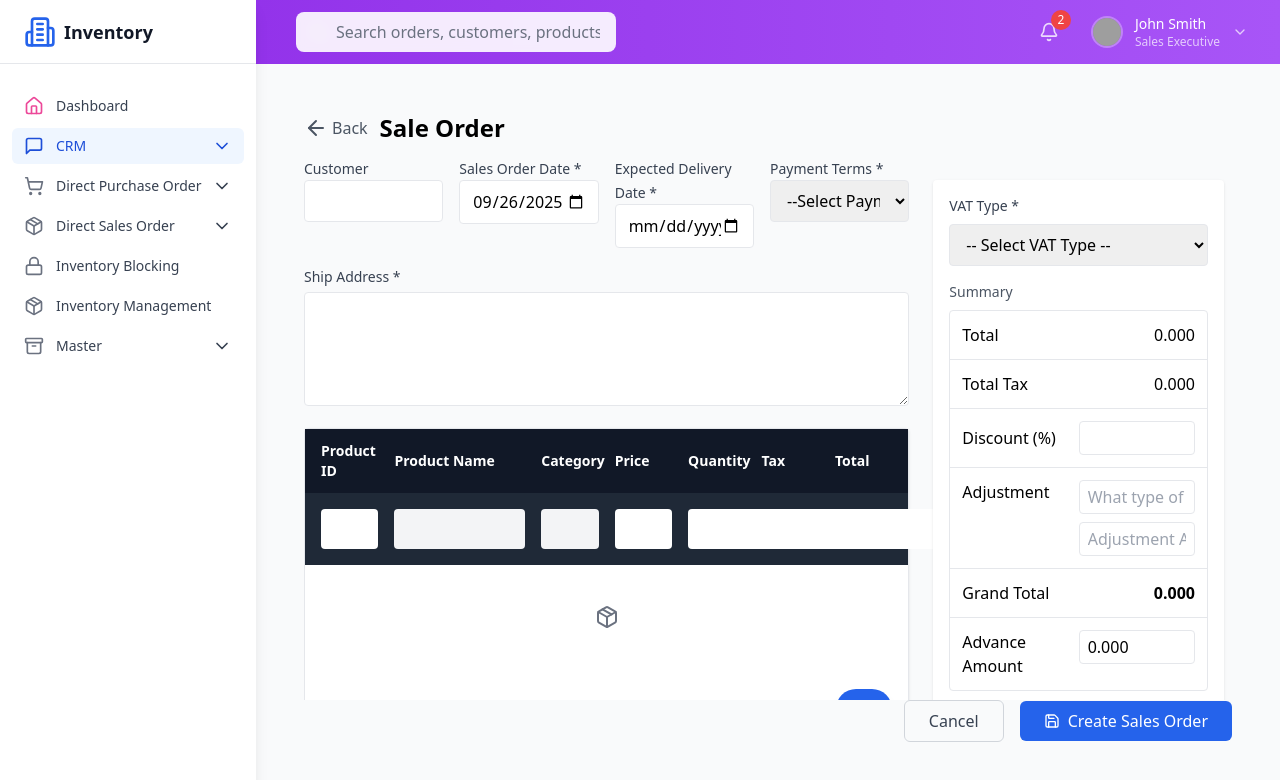
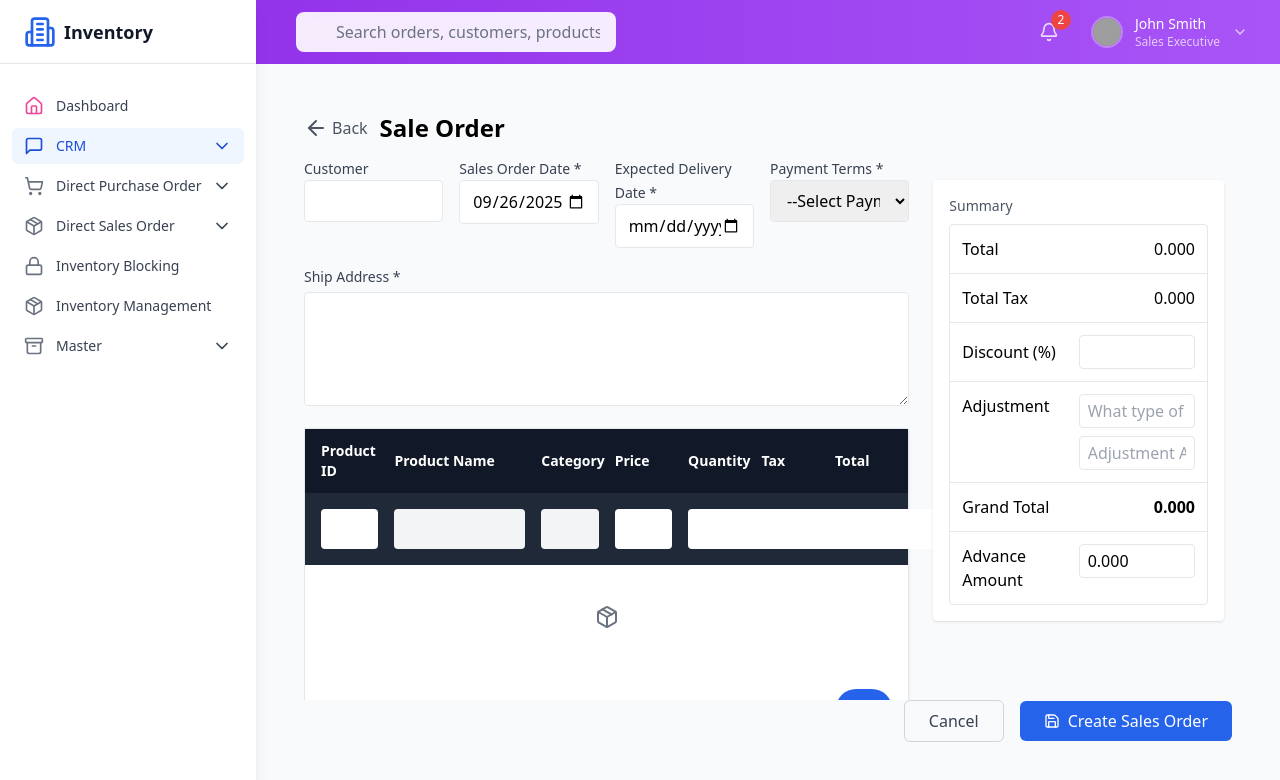
Before and after one commit to SreraamPandian/AL-Rouba-final, a React (Vite) app: page /sales-orders/1 in a window 1280 px wide. Both pictures are taken after typing "name@example.com", "Sample123" into the empty fields and a click on the button "Sign in". Shown: the top 780 px of the page. Built offline with nearby package versions, Linux system fonts and the light colour scheme; grey boxes are pictures that could not be loaded.

Commit message:
Rename 'Create Sale Order' to 'New Sale Order' in sales orders submodule (repeat commit)

```diff
--- a/src/components/orders/SalesOrderForm.jsx
+++ b/src/components/orders/SalesOrderForm.jsx
@@ -260,8 +260,6 @@ const SalesOrderForm = ({ isModal = false, onClose }) => {
 
               <div>
                 <div className="bg-white rounded shadow p-4 sticky top-6">
-                  <label className="block text-sm text-gray-700 mb-2">VAT Type *</label>
-                  <select className="w-full px-3 py-2 border rounded mb-4"><option>-- Select VAT Type --</option></select>
 
                   <div className="text-sm text-gray-600 mb-2">Summary</div>
                   <div className="bg-white border rounded">
```
